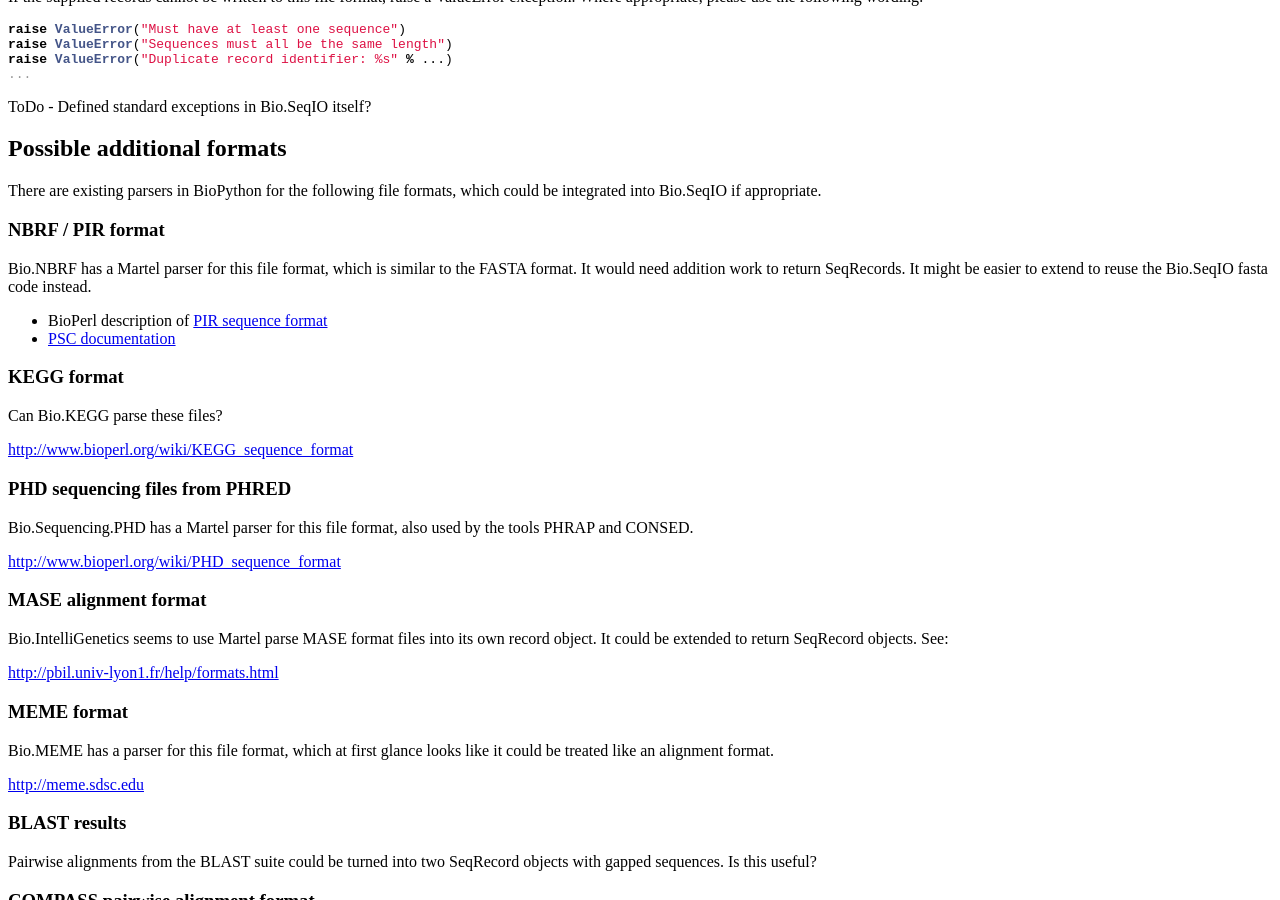
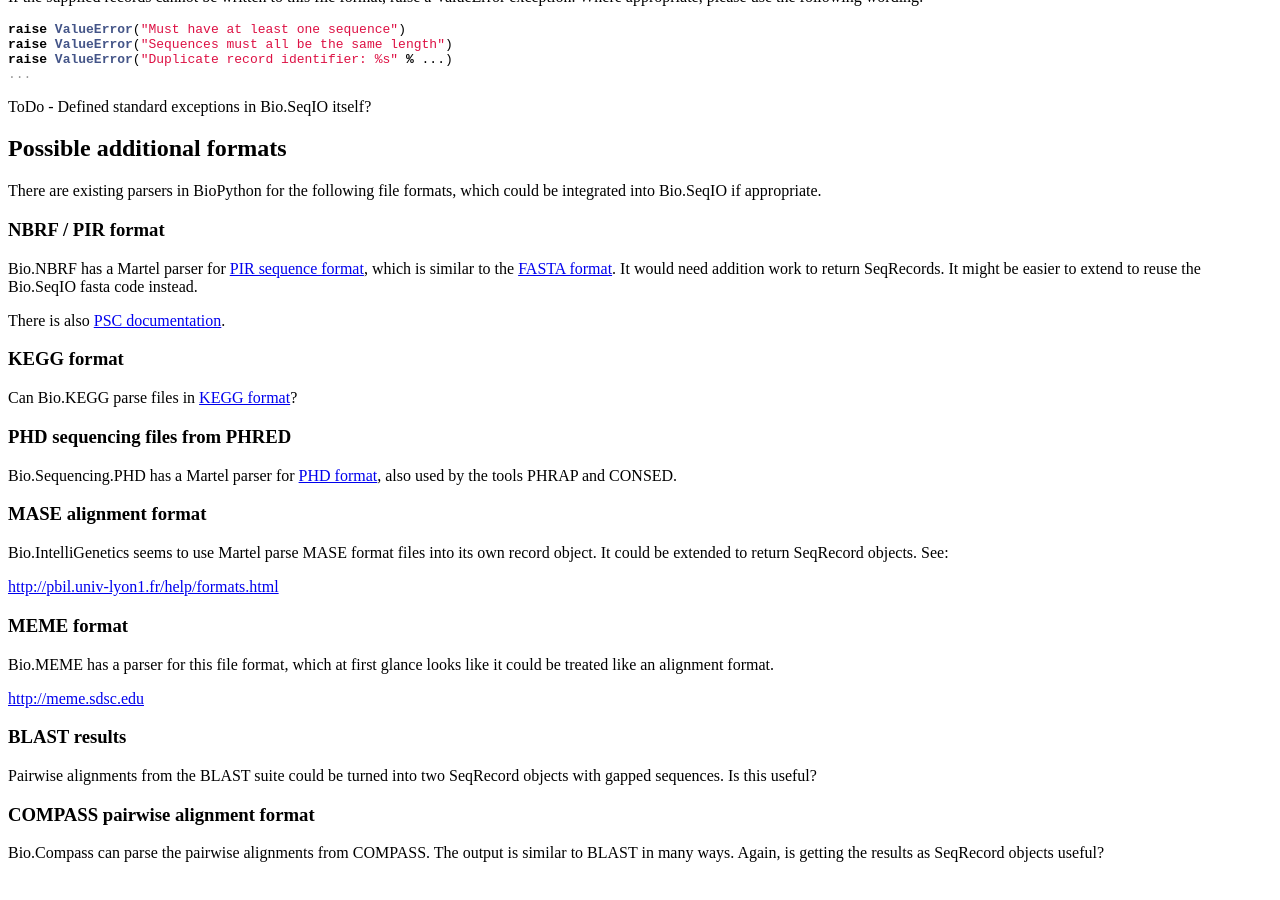
Before and after one commit to biopython/biopython.github.io, a Jekyll site: the page built from wiki/SeqIO_dev.md, in a window 1280 px wide and 900 px high, scrolled down 690 px. Built offline with Jekyll 4.4.1, drawn with Linux system fonts in a browser that asks for light colours; after the commit the page ends 1568 px from its top, so only the background shows below that.

Commit message:
/* Possible additional formats */ -- updated links with interwiki prefixes to bioperl site

```diff
--- a/wiki/SeqIO_dev.md
+++ b/wiki/SeqIO_dev.md
@@ -79,27 +79,25 @@ which could be integrated into Bio.SeqIO if appropriate.
 
 ### NBRF / PIR format
 
-Bio.NBRF has a Martel parser for this file format, which is similar to
-the FASTA format. It would need addition work to return SeqRecords. It
-might be easier to extend to reuse the Bio.SeqIO fasta code instead.
+Bio.NBRF has a Martel parser for [PIR sequence
+format](bp:PIR_sequence_format "wikilink"), which is similar to the
+[FASTA format](bp:FASTA_sequence_format "wikilink"). It would need
+addition work to return SeqRecords. It might be easier to extend to
+reuse the Bio.SeqIO fasta code instead.
 
--   BioPerl description of [PIR sequence
-    format](bp:PIR_sequence_format "wikilink")
--   [PSC
-    documentation](http://www.psc.edu/general/software/packages/seq-intro/nbrffile.html)
+There is also [PSC
+documentation](http://www.psc.edu/general/software/packages/seq-intro/nbrffile.html).
 
 ### KEGG format
 
-Can Bio.KEGG parse these files?
-
-<http://www.bioperl.org/wiki/KEGG_sequence_format>
+Can Bio.KEGG parse files in [KEGG
+format](bp:KEGG_sequence_format "wikilink")?
 
 ### PHD sequencing files from PHRED
 
-Bio.Sequencing.PHD has a Martel parser for this file format, also used
-by the tools PHRAP and CONSED.
-
-<http://www.bioperl.org/wiki/PHD_sequence_format>
+Bio.Sequencing.PHD has a Martel parser for [PHD
+format](bp:PHD_sequence_format "wikilink"), also used by the tools PHRAP
+and CONSED.
 
 ### MASE alignment format
 
```
Also changed, not shown: 1 other file.
